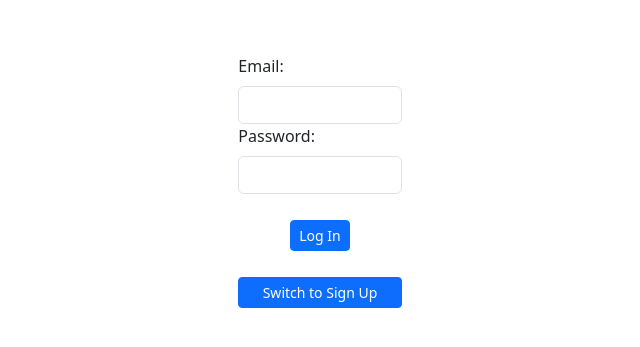
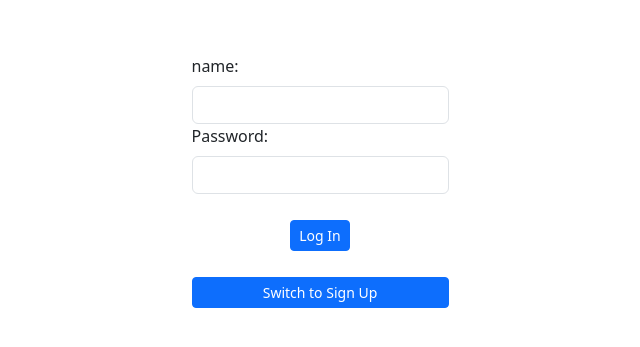
Before and after one commit to GaboUCR/Fit, a React (Create React App) app in the folder cliente/: page / in a window 1280 px wide. Shown: the part 219-566 px from the top of the page, without its empty margins (320-960 px from the left). Built offline with nearby package versions, Linux system fonts and the light colour scheme.

Commit message:
Se corrige el formulario de sign up

```diff
--- a/cliente/package.json
+++ b/cliente/package.json
@@ -6,7 +6,9 @@
     "@testing-library/jest-dom": "^5.16.5",
     "@testing-library/react": "^13.4.0",
     "@testing-library/user-event": "^13.5.0",
+    "body-parser": "^1.20.2",
     "bootstrap": "^5.3.0",
+    "express": "^4.18.2",
     "react": "^18.2.0",
     "react-bootstrap": "^2.8.0",
     "react-dom": "^18.2.0",
--- a/cliente/src/AuthForm.js
+++ b/cliente/src/AuthForm.js
@@ -25,7 +25,7 @@ class AuthForm extends React.Component {
     return (
       <Container className="auth-container justify-content-center">
         <Row className="justify-content-center">
-          <Col xs={12} md={8}>
+          <Col xs={16} md={12}>
             {this.state.isLogIn ? <LogIn /> : <SignUp />}
             <Button className="mt-3 btn-sm btn-custom" variant="primary" onClick={this.toggleForm}>
               Switch to {this.state.isLogIn ? 'Sign Up' : 'Log In'}
--- a/cliente/src/LogIn.js
+++ b/cliente/src/LogIn.js
@@ -26,8 +26,8 @@ class LogIn extends React.Component {
     return (
       <Form onSubmit={this.handleSubmit}>
         <Form.Group>
-          <Form.Label>Email:</Form.Label>
-          <Form.Control type="email" name="email" onChange={this.handleInputChange} />
+          <Form.Label>name:</Form.Label>
+          <Form.Control type="text" name="username" onChange={this.handleInputChange} />
         </Form.Group>
         <Form.Group>
           <Form.Label>Password:</Form.Label>
--- a/cliente/src/SignUp.js
+++ b/cliente/src/SignUp.js
@@ -31,12 +31,12 @@ class SignUp extends React.Component {
           <Form.Control type="text" name="name" onChange={this.handleInputChange} />
         </Form.Group>
         <Form.Group>
-          <Form.Label>Email:</Form.Label>
-          <Form.Control type="email" name="email" onChange={this.handleInputChange} />
+          <Form.Label>Password:</Form.Label>
+          <Form.Control type="password" name="password" onChange={this.handleInputChange} />
         </Form.Group>
         <Form.Group>
-          <Form.Label>Password:</Form.Label>
-          <Form.Control type="password" name="password" onChange={this.handleInputChange} />
+          <Form.Label>Confirm Password:</Form.Label>
+          <Form.Control type="password" name="ConfirmPassword" onChange={this.handleInputChange} />
         </Form.Group>
         <div className="d-flex mt-3 justify-content-center btn-custom">
           <Button type="submit" className="btn-sm">
```
Also changed, not shown: 1 other file (tests, documents, lock files or other folders).
